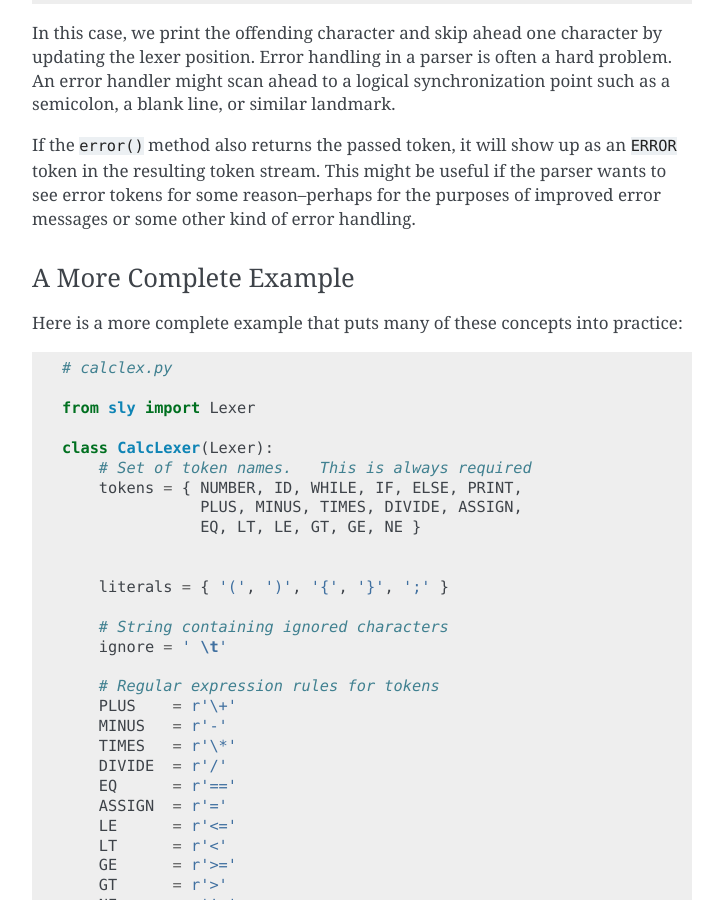
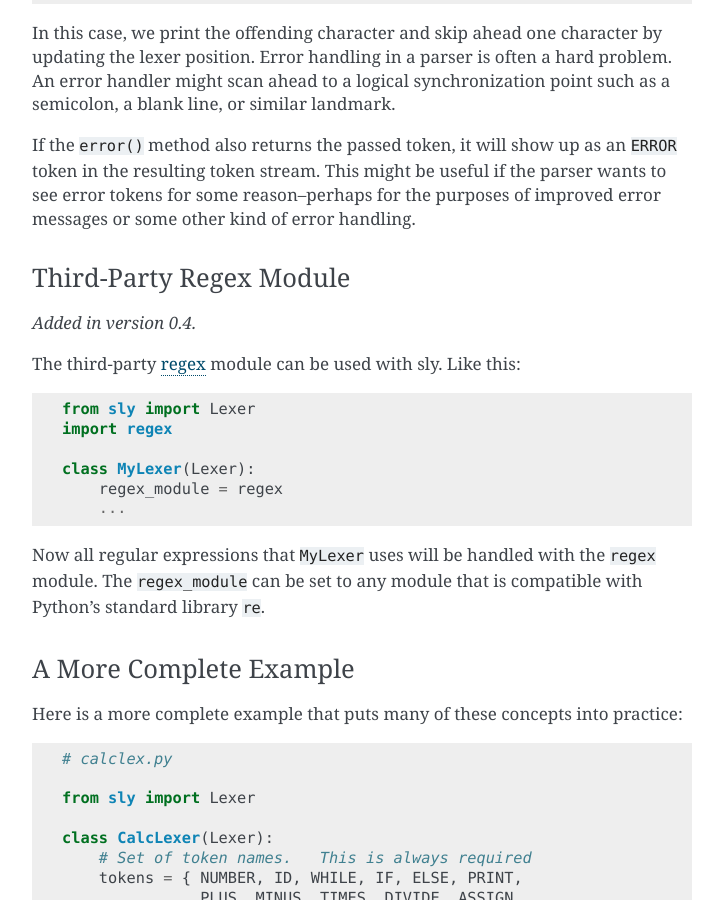
Before and after one commit to bacati9j/sly, a Sphinx documentation site: the page built from docs/sly.rst, in a window 1280 px wide and 900 px high, scrolled down 7852 px. Shown: the whole window, without its empty margins (388-1111 px from the left). Built offline with Sphinx 7.4.7, drawn with Linux system fonts in a browser that asks for light colours; some of the changed text lies outside the part shown.

Commit message:
Add support for third-party regex module
Fixes #26.

```diff
--- a/docs/sly.rst
+++ b/docs/sly.rst
@@ -384,6 +384,25 @@ show up as an ``ERROR`` token in the resulting token stream. This
 might be useful if the parser wants to see error tokens for some
 reason--perhaps for the purposes of improved error messages or
 some other kind of error handling.
+
+Third-Party Regex Module
+^^^^^^^^^^^^^^^^^^^^^^^^
+
+.. versionadded:: 0.4
+
+The third-party `regex <https://pypi.org/project/regex/>`_ module can be used
+with sly. Like this::
+
+    from sly import Lexer
+    import regex
+
+    class MyLexer(Lexer):
+        regex_module = regex
+        ...
+
+Now all regular expressions that ``MyLexer`` uses will be handled with the
+``regex`` module. The ``regex_module`` can be set to any module that is
+compatible with Python's standard library ``re``.
 
 
 A More Complete Example
--- a/setup.py
+++ b/setup.py
@@ -3,7 +3,7 @@ try:
 except ImportError:
     from distutils.core import setup
 
-tests_require = ['pytest']
+tests_require = ['pytest', 'regex']
 
 setup(name = "sly",
             description="SLY - Sly Lex Yacc",
```
Also changed, not shown: 2 other files.
